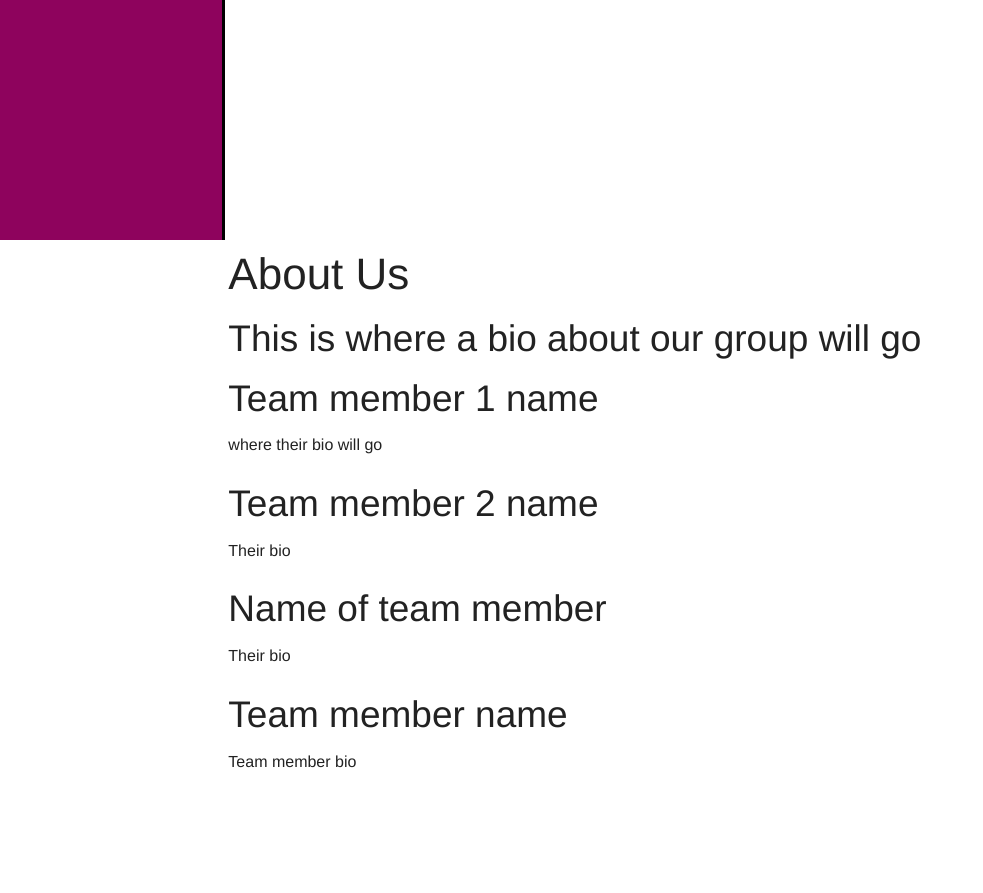
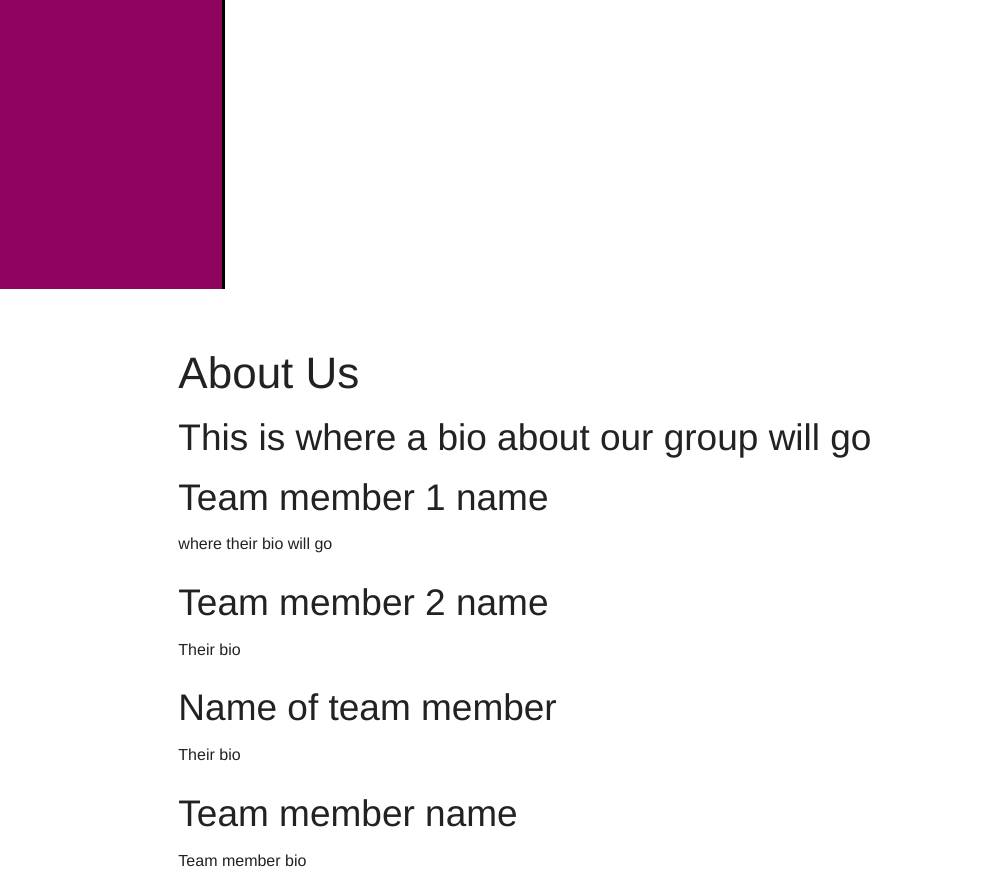
Before and after one commit to loomisdf/Omniapp, a Django app: page /about_us/ in a window 1280 px wide. Shown: the part 560-1453 px from the top of the page, without its empty margins (0-983 px from the left). Before the commit the page ends 1328 px from the top, so only its background shows below. Run offline with Django 3.2, Linux system fonts and the light colour scheme.

Commit message:
add some css to move around page-content

```diff
--- a/home/static/css/base.css
+++ b/home/static/css/base.css
@@ -14,6 +14,11 @@ body {
 	width: 225px;
 }
 
+#page-content {
+	top: 50px;
+	right: 50px;
+}
+
 .side-nav li a:not(.button) {
 	color: white;
 }
```
